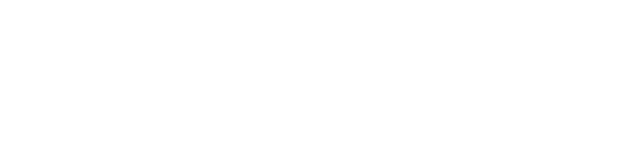
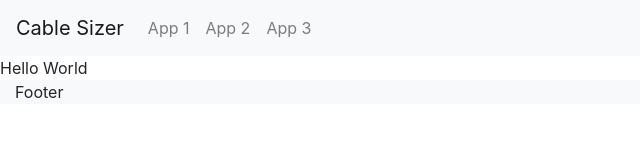
Before and after one commit to qiwwix/react-s7rk5n, a plain HTML site: page index.html in a window 1280 px wide. Shown: the whole page, without its empty margins (0-640 px from the left). Drawn offline with nearby package versions, Linux system fonts and the light colour scheme.

Commit message:
1 file modified, 5 deleted

```diff
--- a/Hello.js
+++ /dev/null
@@ -1,3 +0,0 @@
-import React from 'react';
-
-export default ({ name }) => <h1>Hello {name}!</h1>;
--- a/index.html
+++ b/index.html
@@ -1 +1,43 @@
-<div id="root"></div>
+<!doctype html>
+<html lang="en">
+    <head>
+        <!-- Required meta tags -->
+        <meta charset="utf-8">
+        <meta name="viewport" content="width=device-width, initial-scale=1, shrink-to-fit=no">
+        <!-- Bootstrap CSS -->
+        <link rel="stylesheet" href="https://maxcdn.bootstrapcdn.com/bootstrap/4.0.0/css/bootstrap.min.css" integrity="sha384-Gn5384xqQ1aoWXA+058RXPxPg6fy4IWvTNh0E263XmFcJlSAwiGgFAW/dAiS6JXm" crossorigin="anonymous">
+        <!-- Title -->
+        <title>Template</title>
+    </head>
+
+    <body>
+        <!-- Header -->
+        <header></header>
+        <!-- Navigation Bar -->
+        <nav class="navbar navbar-expand-sm navbar-light bg-light">
+            <a class="navbar-brand" href="#">Cable Sizer</a>
+              <ul class="navbar-nav">
+                <li class="nav-item">
+                  <a class="nav-link" href="#">App 1</a>
+                </li>
+                <li class="nav-item">
+                  <a class="nav-link" href="#">App 2</a>
+                </li>
+                <li class="nav-item">
+                  <a class="nav-link" href="#">App 3</a>
+                </li>
+              </ul>
+        </nav>
+
+        <main>
+            Hello World
+        </main>
+
+        <!-- Footer -->
+        <footer>
+            <div class="container-fluid bg-light">
+                <p>Footer</p>
+            </div>
+        </footer>
+    </body>
+</html>
--- a/style.css
+++ /dev/null
@@ -1,3 +0,0 @@
-h1, p {
-  font-family: Lato;
-}
```
Also changed, not shown: index.js (deleted, +0 -26 lines), package.json (deleted, +0 -18 lines), README.md (deleted).
